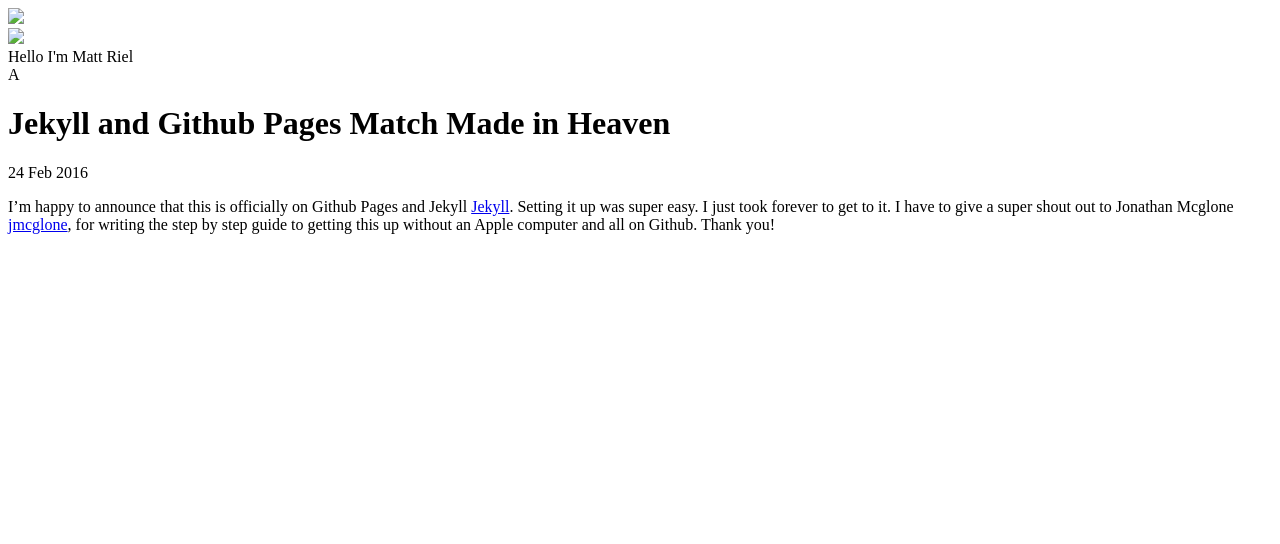
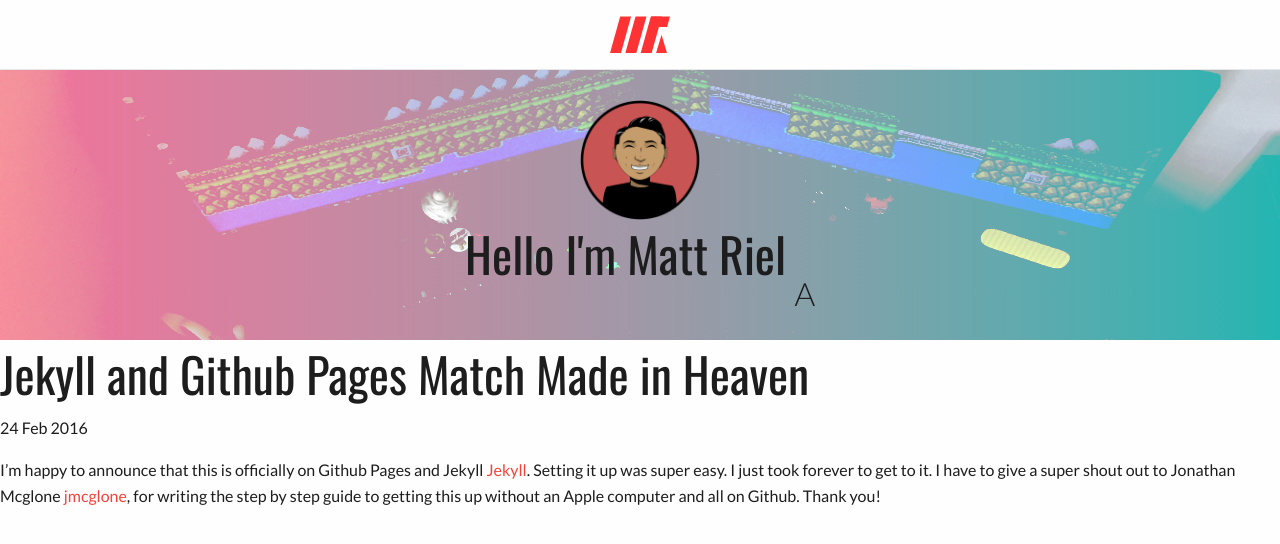
Before and after one commit to mriel/mriel.github.io, a Jekyll site: the page built from _posts/2016-02-24-Jekyll-and-Github-Pages-Match-Made-In-Heaven.md, in a window 1280 px wide. Shown: the top 544 px of the page. Built offline with Jekyll 4.4.1, drawn with Linux system fonts in a browser that asks for light colours; a script that is not in the unit is left out.

Commit message:
Update default.html
github/jekyll page structure changes.

```diff
--- a/_layouts/default.html
+++ b/_layouts/default.html
@@ -6,18 +6,18 @@
     <meta http-equiv="x-ua-compatible" content="ie=edge">
     <meta name="viewport" content="width=device-width, initial-scale=1.0">
     <title>{{ page.title }}</title>
-    <link rel="stylesheet" href="assets/css/app.css">
+    <link rel="stylesheet" href="{{ site.github.url }}/assets/css/app.css">
   </head>
   <body>
     <div class="simplenav text-center">
-      <a href="/"><img id="logo" src="assets/img/logo.svg"/></a>
+      <a href="/"><img id="logo" src="{{ site.github.url }}/assets/img/logo.svg"/></a>
     </div>
 
     <div class="actionBanner">
       <div class="row">
         <div class="large-12 column">
           <div class="insideBanner">
-            <img class="float-center" src="assets/img/me_illustration.png" width="120px">
+            <img class="float-center" src="{{ site.github.url }}/assets/img/me_illustration.png" width="120px">
             <div class="mainBannerHeader">Hello I'm Matt Riel</div>
               <div class="typedCustom">A
                 <span id="typedJS"></span>
@@ -29,6 +29,6 @@
 
     {{ content }}
 
-    <script src="assets/js/app.js"></script>
+    <script src="{{ site.github.url }}/assets/js/app.js"></script>
   </body>
 </html>
```
